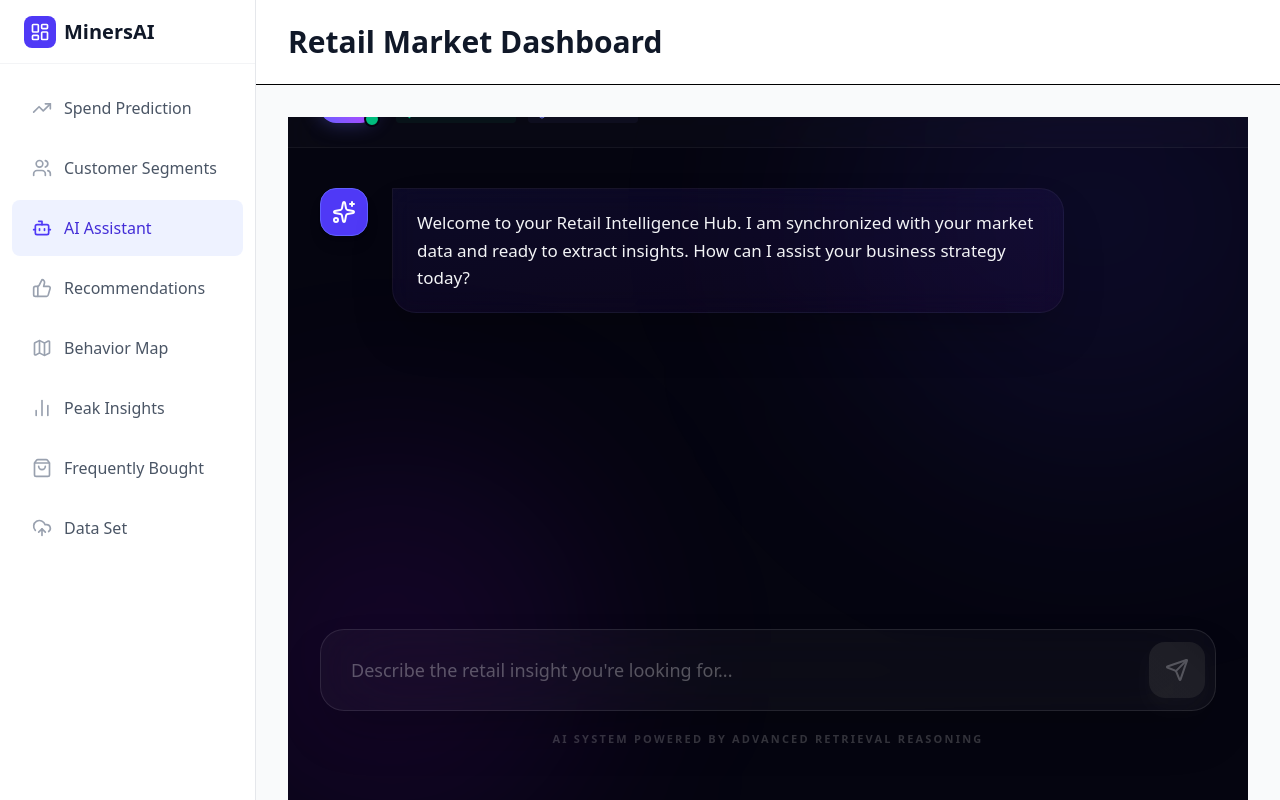
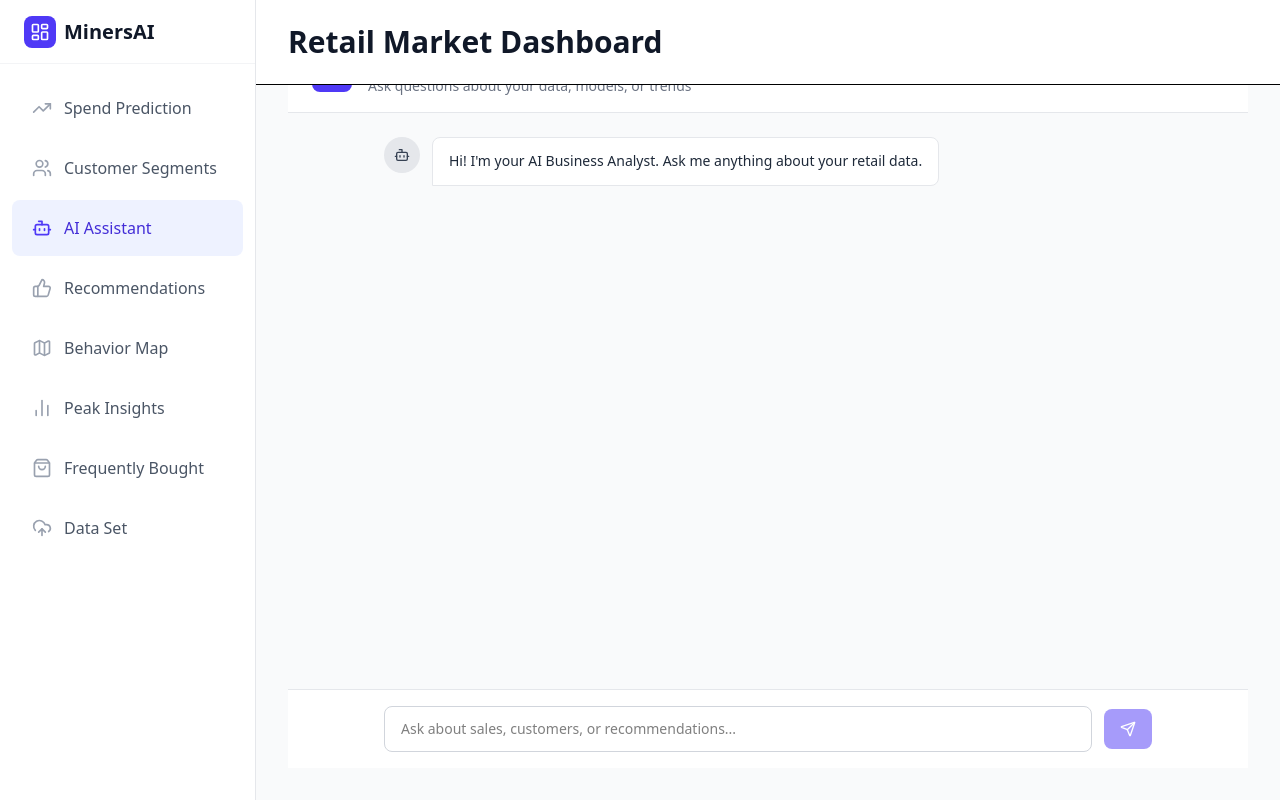
Before and after one commit to Sumit210106/retail-market-behaviour, a React (Vite) app in the folder frontend/: page /ai-agent in a window 1280 px wide. Built offline with nearby package versions, Linux system fonts and the light colour scheme.

Commit message:
refactor: AIAgent UI  and update error messaging

```diff
--- a/frontend/src/pages/AIAgent.jsx
+++ b/frontend/src/pages/AIAgent.jsx
@@ -1,14 +1,15 @@
 import { useState, useRef, useEffect } from "react";
 import { API } from "../services/api";
 import DashboardLayout from "../layouts/DashboardLayout.jsx";
-import { Send, Bot, User, Clock, AlertTriangle, Sparkles, Zap, ShieldCheck } from "lucide-react";
+import { Send, Bot, User, Clock, AlertTriangle } from "lucide-react";
 
 export default function AIAgent() {
   const [messages, setMessages] = useState([
     {
       role: "assistant",
-      content: "Welcome to your Retail Intelligence Hub. I am synchronized with your market data and ready to extract insights. How can I assist your business strategy today?",
-    }
+      content:
+        "Hi! I'm your AI Business Analyst. Ask me anything about your retail data.",
+    },
   ]);
   const [input, setInput] = useState("");
   const [isLoading, setIsLoading] = useState(false);
@@ -29,7 +30,11 @@ export default function AIAgent() {
     const userMessage = input.trim();
     setInput("");
 
-    setMessages((prev) => [...prev, { role: "user", content: userMessage }]);
+    setMessages((prev) => [
+      ...prev,
+      { role: "user", content: userMessage },
+    ]);
+
     setIsLoading(true);
 
     try {
@@ -38,7 +43,11 @@ export default function AIAgent() {
       if (res.status === "error") {
         setMessages((prev) => [
           ...prev,
-          { role: "assistant", content: `System Error: ${res.message}`, isError: true },
+          {
+            role: "assistant",
+            content: `Error: ${res.message}`,
+            isError: true,
+          },
         ]);
       } else {
         setMessages((prev) => [
@@ -46,14 +55,19 @@ export default function AIAgent() {
           {
             role: "assistant",
             content: res.response,
-            time_taken: res.time_taken
+            time_taken: res.time_taken,
           },
         ]);
       }
     } catch (err) {
       setMessages((prev) => [
         ...prev,
-        { role: "assistant", content: "Connection interrupted. Please verify your network and ensure the intelligence server is operational.", isError: true },
+        {
+          role: "assistant",
+          content:
+            "Unable to connect to server. Please check if backend is running.",
+          isError: true,
+        },
       ]);
     } finally {
       setIsLoading(false);
@@ -62,73 +76,72 @@ export default function AIAgent() {
 
   return (
     <DashboardLayout>
-      <div className="flex flex-col h-[calc(100vh-4rem)] bg-[#050510] relative overflow-hidden">
+      <div className="flex flex-col h-[calc(100vh-4rem)] bg-gray-50">
 
-        {/* Background Decorative Elements */}
-        <div className="absolute top-[-10%] right-[-10%] w-[500px] h-[500px] bg-indigo-600/10 rounded-full blur-[120px] pointer-events-none"></div>
-        <div className="absolute bottom-[-10%] left-[-10%] w-[400px] h-[400px] bg-purple-600/10 rounded-full blur-[100px] pointer-events-none"></div>
-
-        {/* AI Header */}
-        <header className="flex items-center justify-between px-8 py-6 border-b border-white/5 bg-white/[0.02] backdrop-blur-xl z-20">
-          <div className="flex items-center gap-5">
-            <div className="relative">
-              <div className="w-14 h-14 bg-gradient-to-tr from-indigo-500 via-purple-500 to-pink-500 rounded-2xl flex items-center justify-center shadow-[0_0_20px_rgba(99,102,241,0.4)]">
-                <Bot className="w-8 h-8 text-white" />
-              </div>
-              <div className="absolute -bottom-1 -right-1 w-4 h-4 bg-emerald-500 border-2 border-[#050510] rounded-full"></div>
+        {/* HEADER */}
+        <header className="flex items-center gap-4 px-6 py-4 border-b border-gray-200 bg-white">
+          <div className="w-10 h-10 bg-indigo-600 rounded-lg flex items-center justify-center">
+            <Bot className="text-white w-5 h-5" />
           </div>
           <div>
-              <h1 className="text-2xl font-bold text-white tracking-tight flex items-center gap-2">
-                MinersAI <span className="text-indigo-400 font-normal text-sm px-2 py-0.5 bg-indigo-500/10 rounded-md border border-indigo-500/20">v2.0</span>
+            <h1 className="text-lg font-semibold text-gray-900">
+              AI Business Analyst
             </h1>
-              <div className="flex items-center gap-3 mt-1">
-                <span className="flex items-center gap-1.5 text-[10px] uppercase tracking-widest text-emerald-400 font-bold bg-emerald-400/5 px-2 py-0.5 rounded">
-                  <Zap className="w-3 h-3" /> Live Analysis
-                </span>
-                <span className="flex items-center gap-1.5 text-[10px] uppercase tracking-widest text-indigo-400 font-bold bg-indigo-400/5 px-2 py-0.5 rounded">
-                    <ShieldCheck className="w-3 h-3" /> Secure Data
-                </span>
-              </div>
-            </div>
+            <p className="text-sm text-gray-500">
+              Ask questions about your data, models, or trends
+            </p>
           </div>
         </header>
 
-        {/* Chat Window */}
-        <div className="flex-1 overflow-y-auto px-6 py-10 space-y-10 scrollbar-thin scrollbar-thumb-white/10">
-          <div className="max-w-4xl mx-auto space-y-10">
+        {/* CHAT AREA */}
+        <div className="flex-1 overflow-y-auto px-6 py-6 space-y-6">
+          <div className="max-w-3xl mx-auto space-y-6">
+
             {messages.map((msg, idx) => {
               const isUser = msg.role === "user";
+
               return (
-                <div key={idx} className={`flex gap-6 ${isUser ? "flex-row-reverse" : "flex-row"} animate-in fade-in slide-in-from-bottom-4 duration-500`}>
-
-                  {/* Avatar Icons */}
-                  <div className={`shrink-0 w-12 h-12 rounded-2xl flex items-center justify-center shadow-lg transition-transform hover:scale-110 ${
+                <div
+                  key={idx}
+                  className={`flex gap-3 ${
+                    isUser ? "justify-end" : "justify-start"
+                  }`}
+                >
+                  {/* Avatar */}
+                  <div
+                    className={`w-9 h-9 rounded-full flex items-center justify-center ${
                       isUser
-                      ? "bg-white/5 border border-white/10 text-white"
+                        ? "bg-indigo-600 text-white"
                         : msg.isError
-                        ? "bg-red-500/20 border border-red-500/30 text-red-400"
-                        : "bg-indigo-600 border border-indigo-500 text-white"
-                  }`}>
-                    {isUser ? <User className="w-6 h-6" /> : msg.isError ? <AlertTriangle className="w-6 h-6" /> : <Sparkles className="w-6 h-6" />}
+                        ? "bg-red-100 text-red-500"
+                        : "bg-gray-200 text-gray-700"
+                    }`}
+                  >
+                    {isUser ? (
+                      <User className="w-4 h-4" />
+                    ) : msg.isError ? (
+                      <AlertTriangle className="w-4 h-4" />
+                    ) : (
+                      <Bot className="w-4 h-4" />
+                    )}
                   </div>
 
-                  {/* Message Bubble */}
-                  <div className={`relative max-w-[85%] md:max-w-[75%] px-6 py-5 rounded-3xl group transition-all ${
+                  {/* Message */}
+                  <div
+                    className={`max-w-[75%] px-4 py-3 rounded-lg text-sm leading-relaxed ${
                       isUser
-                      ? "bg-white/[0.03] border border-white/10 text-indigo-100 rounded-tr-none"
+                        ? "bg-indigo-600 text-white rounded-br-none"
                         : msg.isError
-                        ? "bg-red-500/5 text-red-200 border border-red-500/20 rounded-tl-none"
-                        : "bg-gradient-to-br from-indigo-600/10 to-purple-600/5 text-gray-100 border border-white/5 rounded-tl-none backdrop-blur-md shadow-2xl"
-                  }`}>
-                    <div className="text-[17px] leading-relaxed font-medium">
+                        ? "bg-red-50 text-red-600 border border-red-200"
+                        : "bg-white border border-gray-200 text-gray-800 rounded-bl-none"
+                    }`}
+                  >
                     {msg.content}
-                    </div>
 
-                    {/* Time taken indicator for AI responses */}
                     {!isUser && msg.time_taken && (
-                      <div className="mt-4 flex items-center gap-2 text-[11px] font-bold text-white/30 uppercase tracking-widest border-t border-white/5 pt-3">
-                        <Clock className="w-3.5 h-3.5" />
-                        Analysis complete in {msg.time_taken}s
+                      <div className="flex items-center gap-1 text-xs text-gray-400 mt-2">
+                        <Clock className="w-3 h-3" />
+                        {msg.time_taken}s
                       </div>
                     )}
                   </div>
@@ -136,56 +149,46 @@ export default function AIAgent() {
               );
             })}
 
-            {/* AI Thinking Animation */}
+            {/* Loading */}
             {isLoading && (
-              <div className="flex gap-6">
-                <div className="shrink-0 w-12 h-12 rounded-2xl bg-indigo-600 border border-indigo-500 flex items-center justify-center shadow-lg animate-pulse">
-                  <Sparkles className="w-6 h-6 text-white" />
+              <div className="flex gap-3">
+                <div className="w-9 h-9 rounded-full bg-gray-200 flex items-center justify-center">
+                  <Bot className="w-4 h-4 text-gray-600" />
                 </div>
-                <div className="bg-white/5 border border-white/10 rounded-3xl rounded-tl-none px-6 py-5 flex items-center gap-3">
-                  <div className="flex space-x-1.5 h-6 items-center">
-                    <div className="w-1.5 h-1.5 bg-indigo-400 rounded-full animate-bounce [animation-delay:-0.3s]"></div>
-                    <div className="w-1.5 h-1.5 bg-purple-400 rounded-full animate-bounce [animation-delay:-0.15s]"></div>
-                    <div className="w-1.5 h-1.5 bg-pink-400 rounded-full animate-bounce"></div>
-                  </div>
-                  <span className="text-xs font-bold text-white/40 uppercase tracking-widest">Processing Data...</span>
+                <div className="bg-white border border-gray-200 px-4 py-3 rounded-lg text-sm text-gray-500">
+                  Thinking...
                 </div>
               </div>
             )}
+
             <div ref={messagesEndRef} />
           </div>
         </div>
 
-        {/* Input Terminal */}
-        <div className="p-8 z-30">
-          <div className="max-w-4xl mx-auto">
-            <div className="relative group bg-white/[0.03] backdrop-blur-2xl border border-white/10 rounded-3xl p-2.5 shadow-2xl transition-all focus-within:border-indigo-500/50 focus-within:ring-4 focus-within:ring-indigo-500/10">
-              <form onSubmit={handleSubmit} className="flex items-center gap-3">
-                <div className="flex-1 px-5">
+        {/* INPUT */}
+        <div className="border-t border-gray-200 bg-white px-6 py-4">
+          <form
+            onSubmit={handleSubmit}
+            className="max-w-3xl mx-auto flex items-center gap-3"
+          >
             <input
               type="text"
               value={input}
               onChange={(e) => setInput(e.target.value)}
-                    placeholder="Describe the retail insight you're looking for..."
-                    className="w-full bg-transparent border-none text-white placeholder-white/30 focus:ring-0 py-4 text-lg font-medium"
+              placeholder="Ask about sales, customers, or recommendations..."
+              className="flex-1 border border-gray-300 rounded-lg px-4 py-3 text-sm focus:outline-none focus:ring-2 focus:ring-indigo-500"
               disabled={isLoading}
             />
-                </div>
+
             <button
               type="submit"
               disabled={isLoading || !input.trim()}
-                  className="bg-gradient-to-tr from-indigo-600 to-purple-600 hover:from-indigo-500 hover:to-purple-500 text-white h-14 w-14 rounded-2xl flex items-center justify-center transition-all shadow-[0_10px_20px_rgba(79,70,229,0.3)] hover:shadow-[0_15px_30px_rgba(79,70,229,0.5)] active:scale-95 disabled:opacity-30 disabled:grayscale disabled:cursor-not-allowed group"
+              className="bg-indigo-600 hover:bg-indigo-500 text-white px-4 py-3 rounded-lg flex items-center justify-center disabled:opacity-50"
             >
-                  <Send className="w-6 h-6 transition-transform group-hover:translate-x-1 group-hover:-translate-y-1" />
+              <Send className="w-4 h-4" />
             </button>
           </form>
         </div>
-            <p className="text-center mt-5 text-[11px] text-white/20 font-bold uppercase tracking-[0.2em]">
-              AI System powered by Advanced Retrieval Reasoning
-            </p>
-          </div>
-        </div>
-
       </div>
     </DashboardLayout>
   );
```
Also changed, not shown: 1 other file (tests, documents, lock files or other folders). Lines whose indentation alone changed are shown as unchanged.
